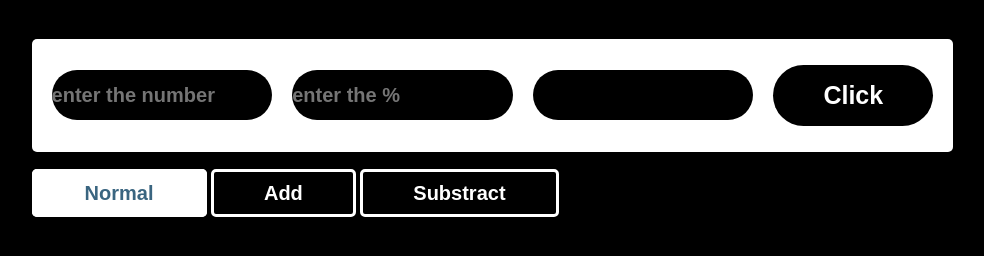
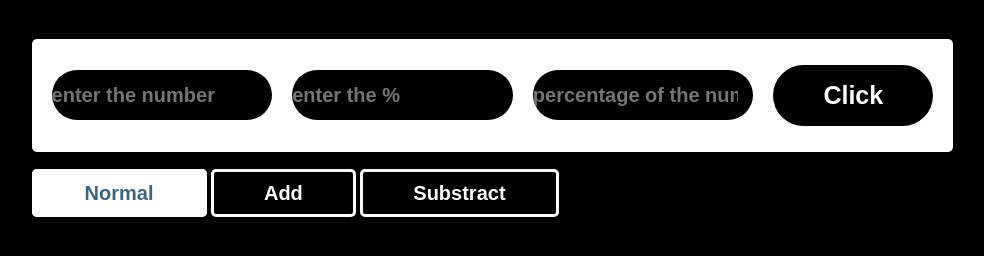
Before and after one commit to ROUFIYA/percentage-, a plain HTML site: page index.html in a window 1280 px wide. Shown: the part 210-466 px from the top of the page, without its empty margins (122-1106 px from the left). Drawn offline with Linux system fonts and the light colour scheme.

Commit message:
Update index.html

```diff
--- a/index.html
+++ b/index.html
@@ -17,7 +17,7 @@
             <input type="number" id="input2" name="input2" placeholder="enter the %">
 
 
-            <input type="number" id="input3" name="input3" placeholder="">
+            <input type="number" id="input3" name="input3" placeholder="percentage of the number">
 
 
             <button type="submit">Click</button>
```
